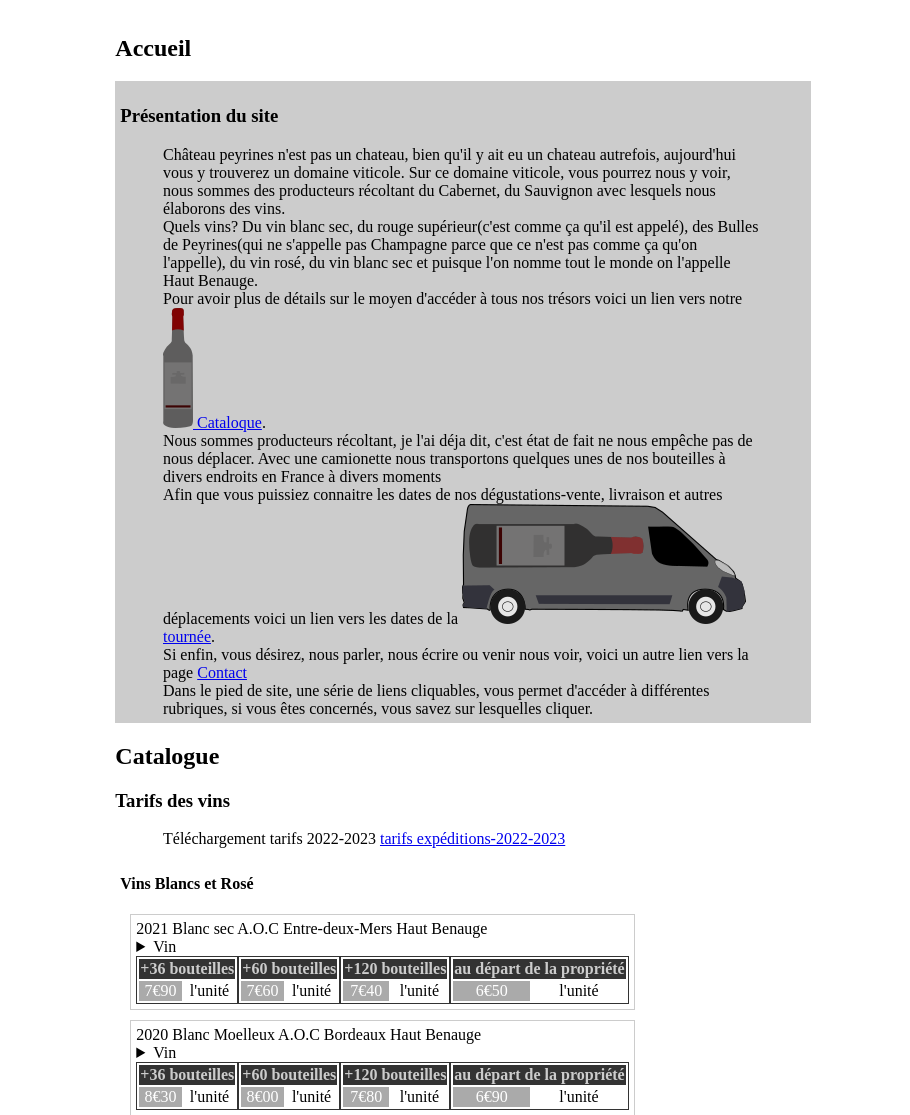
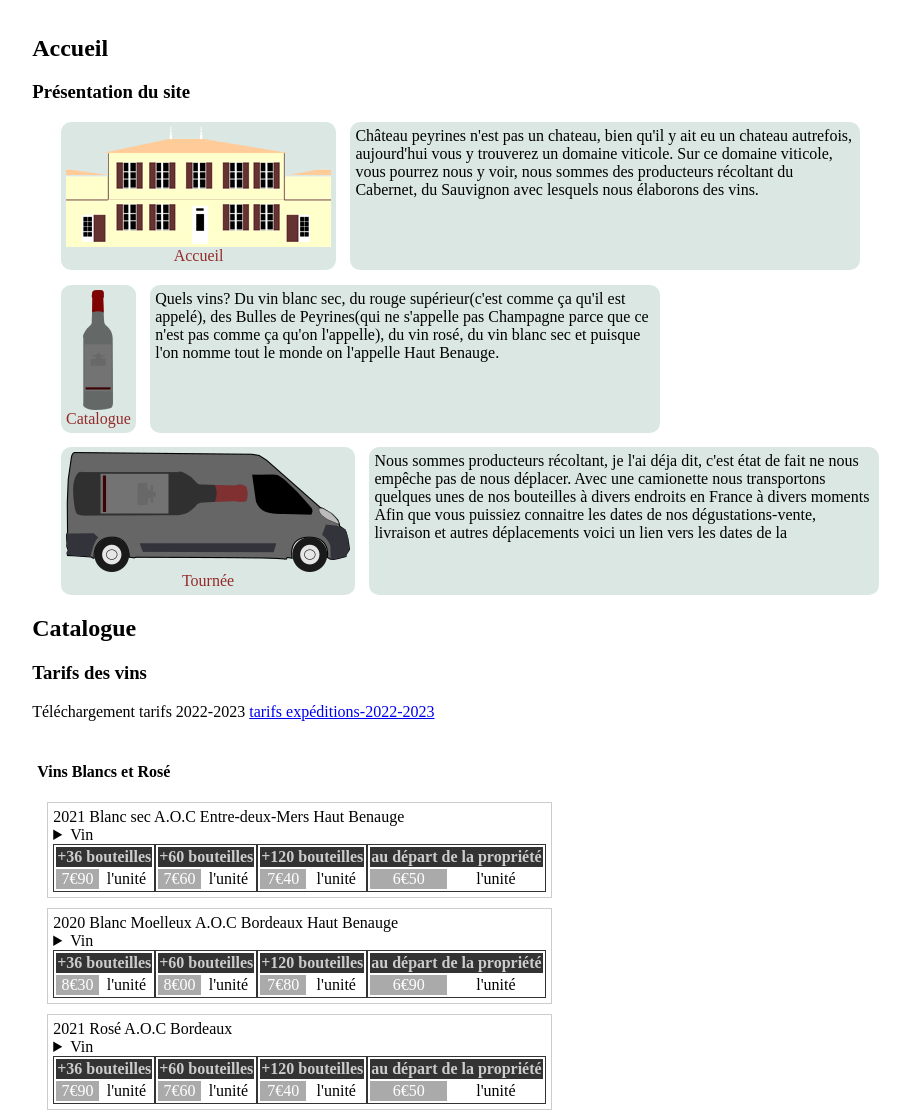
Before and after one commit to wawatusee/chateau-peyrines_json, a PHP site: page /public/index.php in a window 1280 px wide. Shown: the part 241-1356 px from the top of the page, without its empty margins (177-1087 px from the left). Run offline with PHP 8.4, Linux system fonts and the light colour scheme.

Commit message:
la classe information est remplacée par presentation, avec insertion de pictos pour les liens dans accueil et contacts à voir demain matin

```diff
--- a/public/css/style.css
+++ b/public/css/style.css
@@ -125,19 +125,57 @@ body {
     /*End mainMENUS*/
 /**********************/
   /*Main*/
+  /**********************/
   main{
     justify-self: center;
   }
-p{
+  /*p{
     max-width:600px;
     margin: auto;
-}
+  }*/
   .picto-lien{
     height: 120px;
   }
   /*endMain*/
+  /**********************/
+  /**********************/
+  /*Présentation*/
+  .presentation{
+    display: flex;
+    justify-content: flex-start;
+    margin:var(--standartspace);
+  }
+  .presentation span{
+    /*width: 66%;*/
+    max-width: 500px;
+  }
+  .lien{
+    text-decoration: none;
+    background-color: rgb(219, 231, 227);
+    color: rgb(148, 43, 43);
+    display: flex;
+    flex-direction: column;
+    max-width: fit-content;
+    min-width: fit-content;
+    align-items: center;
+  }
+  .lien:hover{
+    border-style:solid;
+    background-color:pink;
+  }
+  .lien img{
+    height: 120px;
+  }
+  .lien,.presentation span{
+    border-radius: 10px;
+    padding: 5px;
+    background-color: rgb(219, 231, 227);
+    margin-left:var(--standartspace);
+  }
+  /*end presentation*/
+  /**********************/
+  /**********************/
   /*Catalogue*/
-  /**********************/
   .showcase{
     width: fit-content;
     padding: 5px;
--- a/public/index.php
+++ b/public/index.php
@@ -24,16 +24,25 @@
     <main>
         <section id="accueil">
             <h2>Accueil</h2>
-            <section class="information">
+            <section>
                 <h3>Présentation du site</h3>
-                    <p>Château peyrines n'est pas un chateau, bien qu'il y ait eu un chateau autrefois, aujourd'hui vous y trouverez un domaine viticole. Sur ce domaine viticole, vous pourrez nous y voir, nous sommes des producteurs récoltant du Cabernet, du Sauvignon avec lesquels nous élaborons des vins.</p>
-                    <p>Quels vins? Du vin blanc sec, du rouge supérieur(c'est comme ça qu'il est appelé), des Bulles de Peyrines(qui ne s'appelle pas Champagne parce que ce n'est pas comme ça qu'on l'appelle), du vin rosé, du vin blanc sec et puisque l'on nomme tout le monde on l'appelle Haut Benauge.
+                <div class="presentation">
+                    <a href="#accueil" class="lien"><img class="picto-lien" src="/public/img/picto-accueil.png" alt="dessin du chateau">Accueil</a><span>Château peyrines n'est pas un chateau, bien qu'il y ait eu un chateau autrefois, aujourd'hui vous y trouverez un domaine viticole. Sur ce domaine viticole, vous pourrez nous y voir, nous sommes des producteurs récoltant du Cabernet, du Sauvignon avec lesquels nous élaborons des vins.</span>
+                </div>
+                <div class="presentation">
+                    <a href="#catalogue" class="lien"><img class="picto-lien" src="/public/img/picto-bouteille.png" alt="dessin de bouteille de vin">Catalogue</a><span>Quels vins? Du vin blanc sec, du rouge supérieur(c'est comme ça qu'il est appelé), des Bulles de Peyrines(qui ne s'appelle pas Champagne parce que ce n'est pas comme ça qu'on l'appelle), du vin rosé, du vin blanc sec et puisque l'on nomme tout le monde on l'appelle Haut Benauge.</span>
+                </div>
+                <div class="presentation">
+                    <a href="#tournee" class="lien"><img class="picto-lien" src="/public/img/picto-tourne.png" alt="dessin de camionette">Tournée</a><span>Nous sommes producteurs récoltant, je l'ai déja dit, c'est état de fait ne nous empêche pas de nous déplacer. Avec une camionette nous transportons quelques unes de nos bouteilles à divers endroits en France à divers moments <br>
+                        Afin que vous puissiez connaitre les dates de nos dégustations-vente, livraison et autres déplacements voici un lien vers les dates de la</span>
+                </div>
+                   <!-- <p>
                         <br>Pour avoir plus de détails sur le moyen d'accéder à tous nos trésors voici un lien vers notre <a href="#vins-tarifs"><img class="picto-lien" src="/public/img/picto-bouteille.png" alt="dessin de bouteille"> Cataloque</a>.
                     </p>
                     <p>Nous sommes producteurs récoltant, je l'ai déja dit, c'est état de fait ne nous empêche pas de nous déplacer. Avec une camionette nous transportons quelques unes de nos bouteilles à divers endroits en France à divers moments <br>
                         Afin que vous puissiez connaitre les dates de nos dégustations-vente, livraison et autres déplacements voici un lien vers les dates de la <a href="#tournee"><img class="picto-lien" src="/public/img/picto-tourne.png" alt="dessin de camionette">tournée</a>. </p>
                     <p>Si enfin, vous désirez, nous parler, nous écrire ou venir nous voir, voici un autre lien vers la page <a href="#contact">Contact</a></p>
-                    <p>Dans le pied de site, une série de liens cliquables, vous permet d'accéder à différentes rubriques, si vous êtes concernés, vous savez sur lesquelles cliquer.</p>
+                    <p>Dans le pied de site, une série de liens cliquables, vous permet d'accéder à différentes rubriques, si vous êtes concernés, vous savez sur lesquelles cliquer.</p>-->
             </section>
         </section>
         <section id="catalogue">
@@ -91,11 +100,16 @@
         </section>
         <section id="contact">
             <h2>Contact</h2>
-            <div class="information">
-                <p>Adresse : Chateau Peyrines, 33410 Mourens, France <br>Visite & dégustation sur place</p>
-                <p>Téléphone :+33 05 56 61 98 05</p>
-                <p>Mail : contact@chateau-peyrines.com</p>
+            <div class="presentation">
+            <a href="tel:+33 05 56 61 98 05"><img src="/public/img/picto-map" alt="picto-map"></a><span>Adresse : Chateau Peyrines, 33410 Mourens, France <br>Visite & dégustation sur place</span>
             </div>
+            <div class="presentation">
+                <a href="tel:+33 05 56 61 98 05"><img src="/public/img/picto-phone" alt="picto-phone"></a><span>Téléphone :+33 05 56 61 98 05</span>
+             </div>
+            <div class="presentation">
+                <a href="mailto:contact@chateau-peyrines.com"><img src="/public/img/picto-mail" alt="picto-mail"></a><span>Mail : contact@chateau-peyrines.com</span>
+            </div>
+
         </section>
     </main>
     <!--Inclusion du footer -->
```
Also changed, not shown: public/img/picto-accueil.png (added), public/img/picto-mail.png (added), public/img/picto-map.png (added), public/img/picto-phone.png (added). Lines whose indentation alone changed are shown as unchanged.
